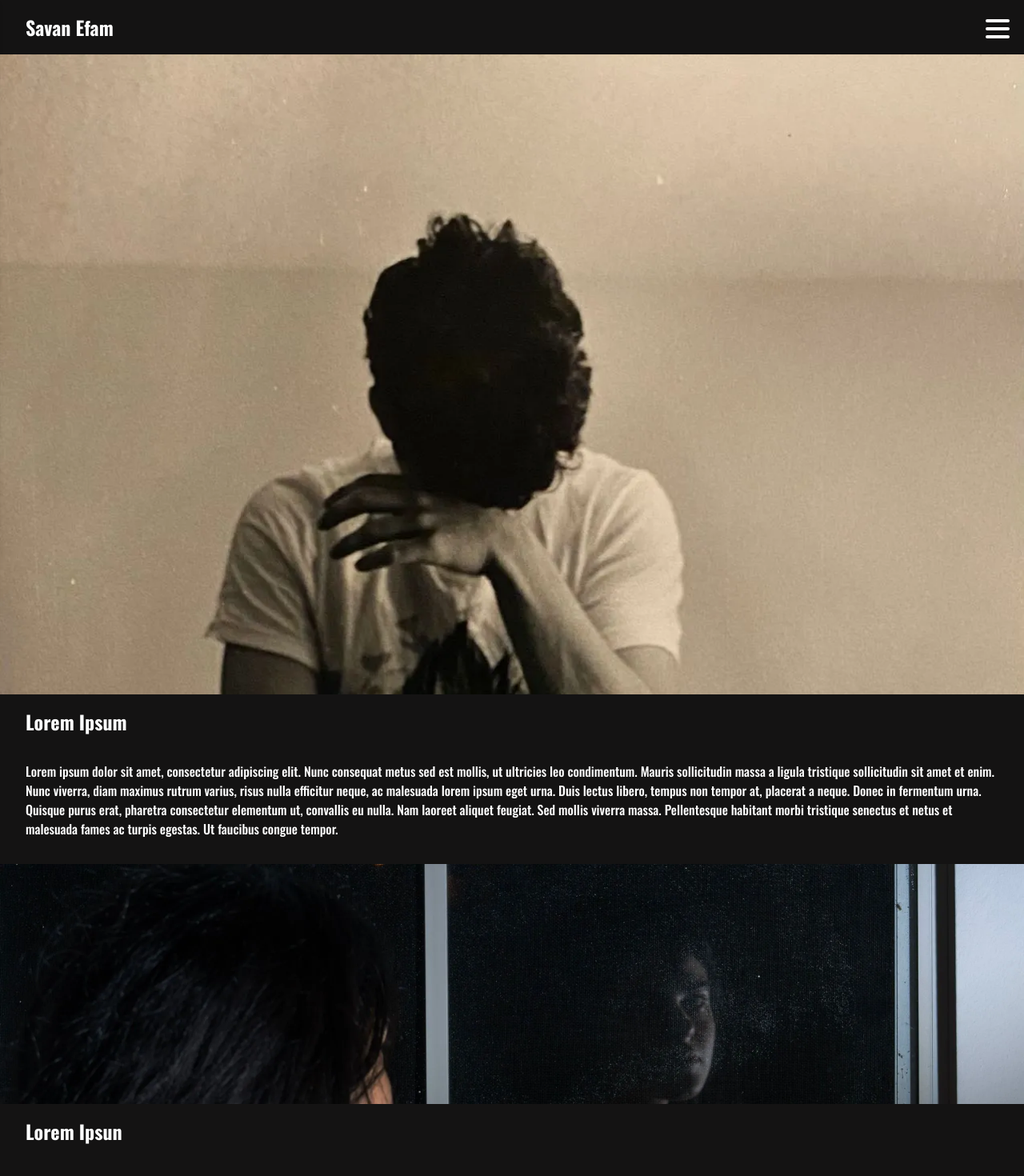
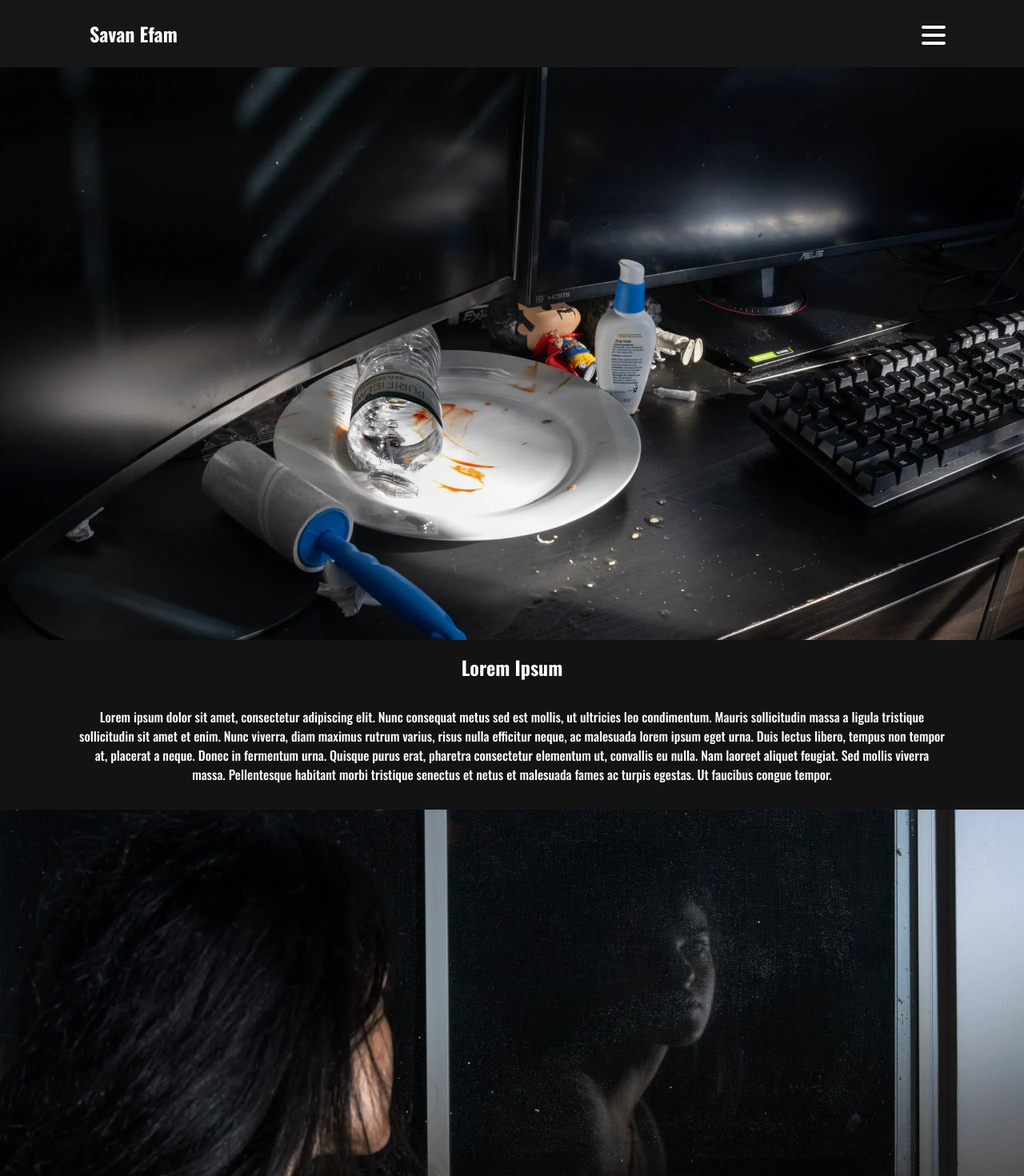
Before and after one commit to juan26468818/savanEfam, a React (Create React App) app: page / in a window 1280 px wide. Shown: the top 1470 px of the page at 80% size. Built offline with nearby package versions, Linux system fonts and the light colour scheme.

Commit message:
change menu and tablet view

```diff
--- a/src/components/header/header.css
+++ b/src/components/header/header.css
@@ -1,7 +1,8 @@
 header{
     width: 100vw;
-    background-color: var(--main-black);
+    background-color: var(--secondary-black);
     padding: 1rem 2rem;
+    position: fixed;
 }
 h1{
     color: var(--white);
@@ -28,7 +29,7 @@ a > li{
     background: var(--white);
     border-radius: 5px;
     transition: all .5s ease-in-out;
-    position: fixed;
+    position: absolute;
     z-index: 3;
 }
 .header__nav-menu-bar::before,
@@ -91,3 +92,23 @@ body .open {
     justify-content: center;
 
 }
+
+@media screen and (min-width:600px) {
+    header{
+        display: flex;
+        align-items: center;
+        justify-content: space-around;
+
+    }
+    .header__nav-bar{
+        width: 500px;
+        padding-right: 1rem;
+    }
+}
+@media screen and (min-width: 728px) {
+
+    .header__nav-bar{
+        width: 100%;
+        padding: .5rem 5rem;
+    }
+}
--- a/src/pages/home/home.css
+++ b/src/pages/home/home.css
@@ -15,5 +15,35 @@
 .Food{
     background-image: url("../../assets/imgs/Food.webp");
     width: 100vw;
-    height: 290px;
+    height: 300px;
 }
+
+
+@media screen and (min-width:600px) {
+    .photo__container{
+        display: flex;
+        flex-direction: column;
+        align-items: center;
+        text-align: center;
+    }
+    .photo{
+        width: 500px;
+        object-fit: contain;
+    }
+    .photo__description{
+        margin: 0 4rem;
+    }
+}
+@media screen and (min-width: 728px) {
+    .Andres_2{
+        background-image: url("../../assets/imgs/Food.webp");
+        width: 100vw;
+        height: 100vh;
+        object-fit: cover;
+    }
+    .Window_2{
+        background-image: url("../../assets/imgs/Window_2.webp");
+        width: 100vw;
+        height: 100vh;
+    }
+}
```
